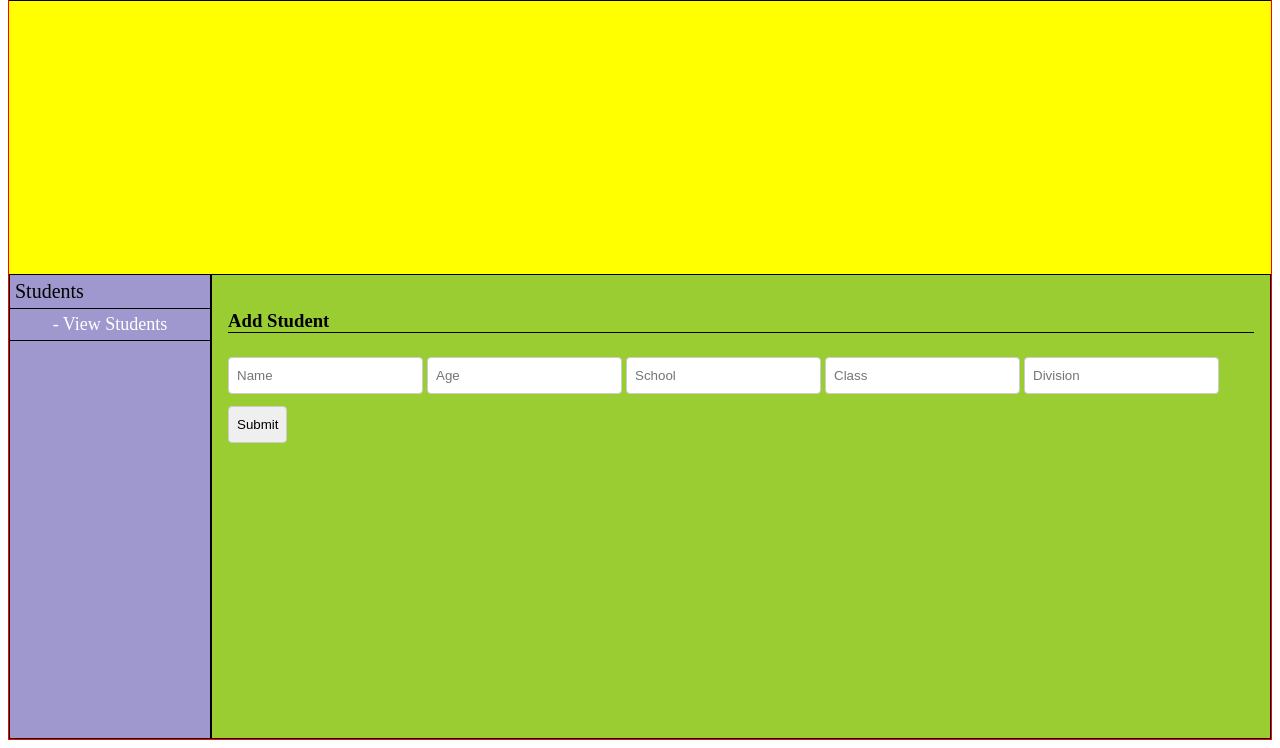
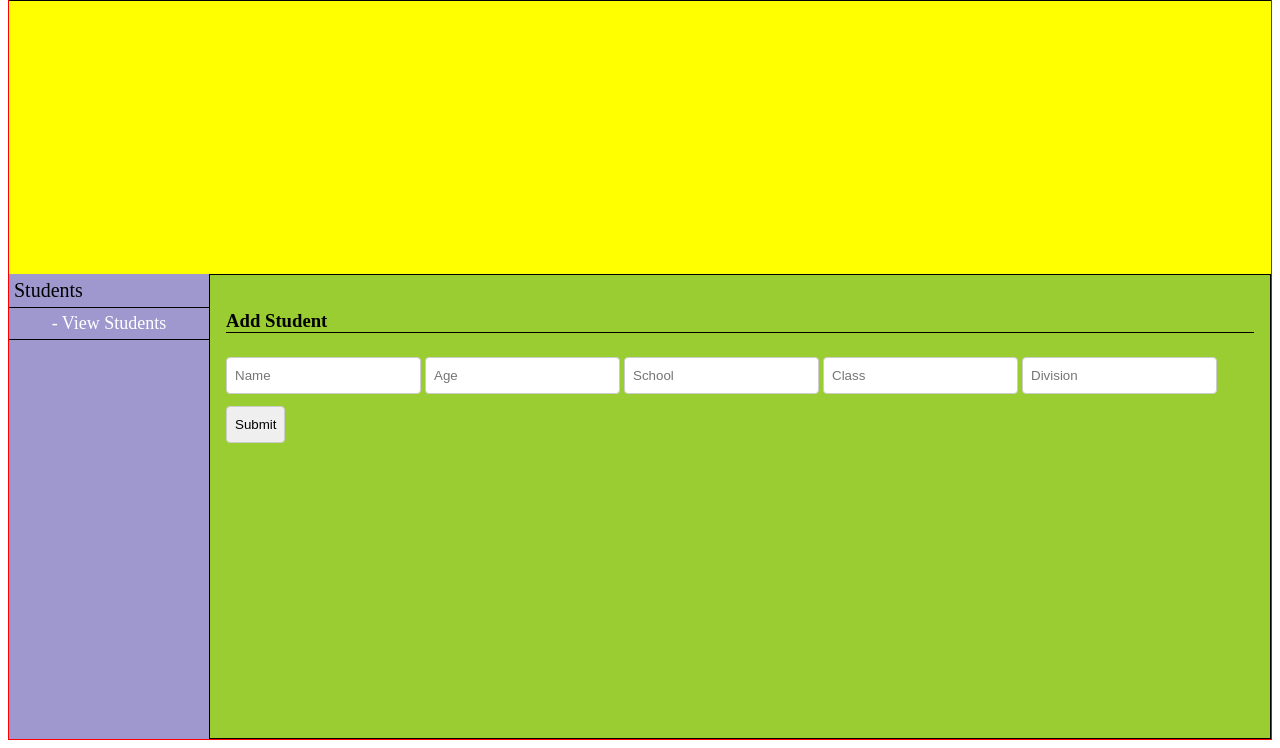
Before and after one commit to praveen7101994/layout, a plain HTML site: page index.html in a window 1280 px wide. Shown: the part 70-818 px from the top of the page. Drawn offline with Linux system fonts and the light colour scheme.

Commit message:
update index.html
update

```diff
--- a/index.html
+++ b/index.html
@@ -26,6 +26,8 @@
       }
 
       #sidebar {
+        display: flex;
+        flex-direction: column;
         grid-area: sidebar;
         min-width: 200px;
         background: #9f98ce;
@@ -58,12 +60,6 @@
         padding: 10px;
       }
 
-      #sidebar {
-        border: 1px solid black;
-
-        display: flex;
-        flex-direction: column;
-      }
       .sideitem {
         font-size: 18px;
         padding: 5px;
```
